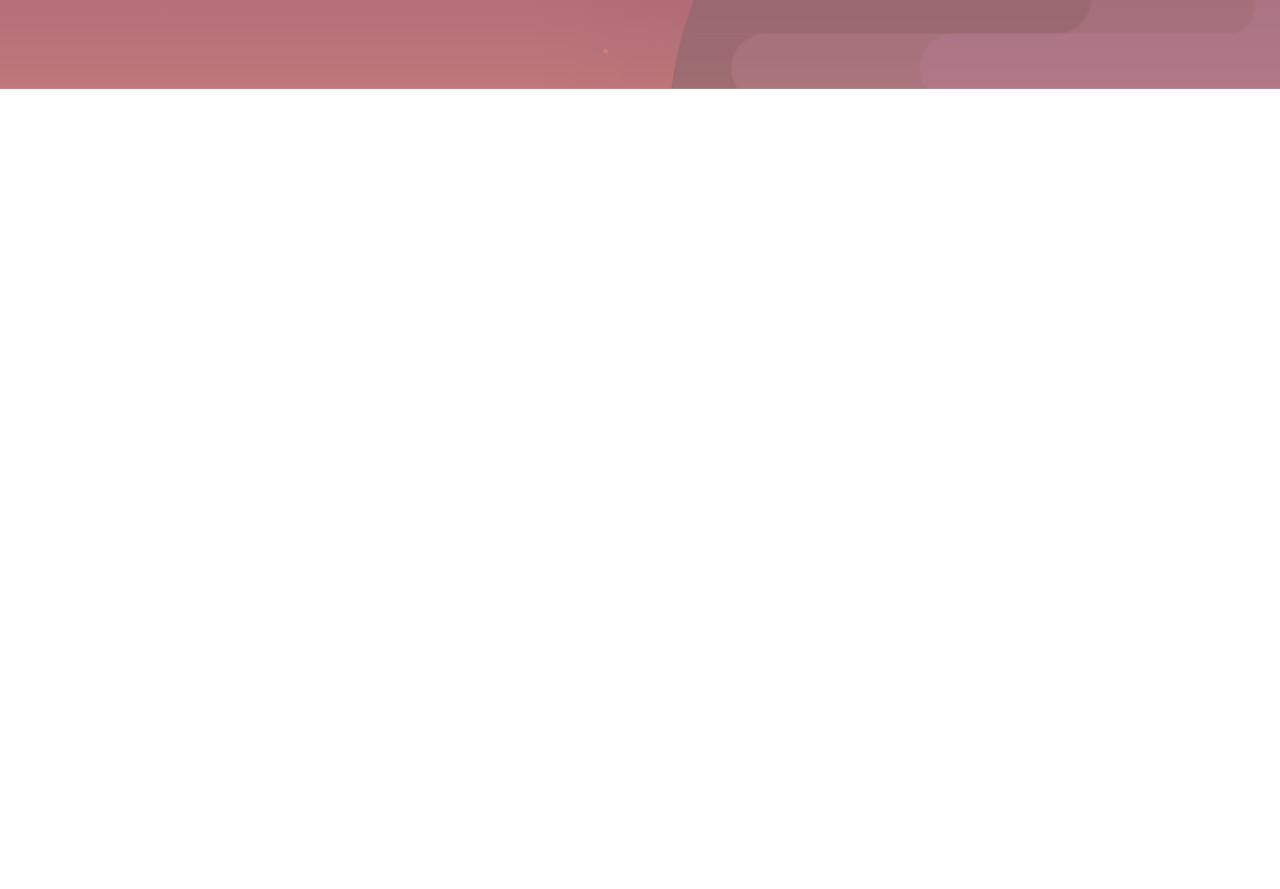
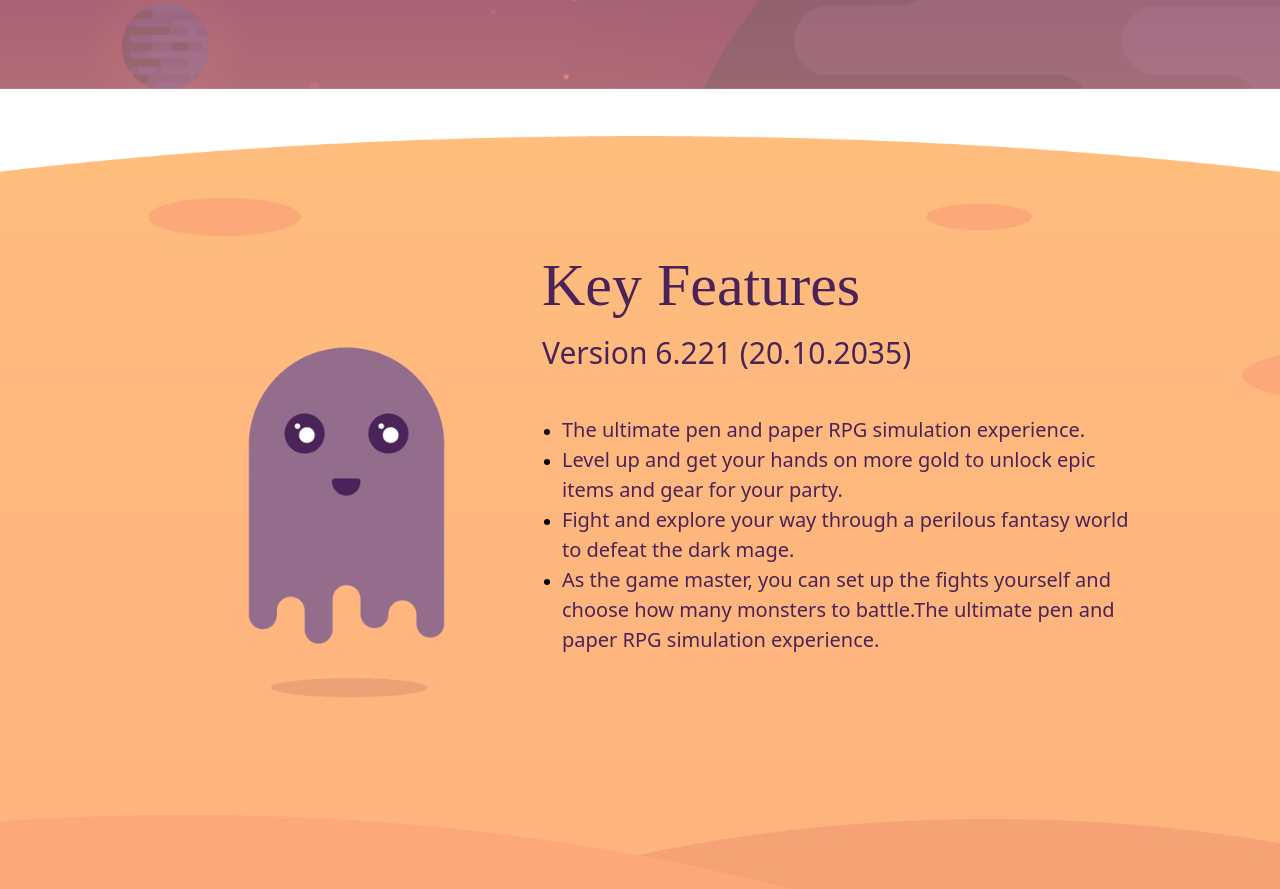
Before and after one commit to hamza786504/wix-theme-clone, a website: page public/index.html in a window 1280 px wide. Shown: the part 711-1600 px from the top of the page. Before the commit the page ends 800 px from the top, so only its background shows below. Drawn offline with Linux system fonts and the light colour scheme; a web font is replaced by a local one.

Commit message:
features section ready -v1

```diff
--- a/public/index.html
+++ b/public/index.html
@@ -47,17 +47,30 @@
       </div>
     </header>
 
-
-    <section class="banner my-20">
-      <div class="banner-container mx-auto px-0 md:px-16 flex flex-col md:flex-row items-center justify-between">
-        <div class="left text-center md:text-start mt-8 w-full px-3 md:px-0 md:w-3/5">
+    <section class="banner relative mt-5 md:mt-20">
+      <div
+        class="banner-container mx-auto px-0 md:px-16 flex flex-col md:flex-row items-center justify-between"
+      >
+        <div
+          class="left text-center md:text-start mt-8 w-full px-3 md:px-0 md:w-3/5"
+        >
           <h1 class="heading">Space Alien</h1>
           <p>New game from Space-It Industries ltd.</p>
           <div class="banner_image_cover md:hidden mx-auto pt-14 mt-3">
-            <img src="images/mobile-inner-image.jpg" class="mx-auto" alt="mobile-frame" />
+            <img
+              src="images/mobile-inner-image.jpg"
+              class="mx-auto"
+              alt="mobile-frame"
+            />
           </div>
-          <p class="mt-5">I'm a paragraph. Click here to add your own text and edit me. It’s easy. Just click “Edit Text” or double click me to add your own content and make changes to the font.</p>
-          <div class="download_icons flex flex-col items-center mt-4 space-y-4 md:space-y-0 space-x-0 md:space-x-5 md:flex-row md:mt-12">
+          <p class="mt-5">
+            I'm a paragraph. Click here to add your own text and edit me. It’s
+            easy. Just click “Edit Text” or double click me to add your own
+            content and make changes to the font.
+          </p>
+          <div
+            class="download_icons flex flex-col items-center mt-4 space-y-4 md:space-y-0 space-x-0 md:space-x-5 md:flex-row md:mt-12"
+          >
             <a href="/">
               <img src="images/app-store-image.png" alt="" />
             </a>
@@ -65,13 +78,58 @@
               <img src="images/google-play.png" alt="" />
             </a>
           </div>
-
-
         </div>
         <div class="right hidden md:flex w-full px-3 md:px-0 md:w-2/5">
           <div class="banner_image_cover me-0 ms-auto pt-14">
-            <img src="images/mobile-inner-image.jpg" class="mobile_inner mx-auto" alt="mobile-frame" />
+            <img
+              src="images/mobile-inner-image.jpg"
+              class="mobile_inner mx-auto"
+              alt="mobile-frame"
+            />
           </div>
+        </div>
+      </div>
+      <img src="images/banner_after_design.png" class="w-full mt-36" alt="" />
+    </section>
+
+    <section class="features">
+      <div class="feature-container mx-auto flex flex-col md:flex-row items-center justify-between">
+        <div
+          class="left text-center hidden md:block md:text-start mt-8 w-full px-3 md:px-0 md:w-2/5"
+        >
+          <img
+            src="images/feature_image.gif"
+            class="feature_image mx-auto"
+            alt="feature"
+          />
+        </div>
+        <div class="right w-full px-3 md:px-0 md:w-3/5">
+          <h1 class="heading">Key Features</h1>
+          <p>Version 6.221 (20.10.2035)</p>
+          <ul class="mt-10 lists">
+            <li>
+              <p>The ultimate pen and paper RPG simulation experience.</p>
+            </li>
+            <li>
+              <p>
+                Level up and get your hands on more gold to unlock epic items
+                and gear for your party.
+              </p>
+            </li>
+            <li>
+              <p>
+                Fight and explore your way through a perilous fantasy world to
+                defeat the dark mage.
+              </p>
+            </li>
+            <li>
+              <p>
+                As the game master, you can set up the fights yourself and
+                choose how many monsters to battle.The ultimate pen and paper
+                RPG simulation experience.
+              </p>
+            </li>
+          </ul>
         </div>
       </div>
     </section>
--- a/src/style.css
+++ b/src/style.css
@@ -19,27 +19,36 @@
 @font-face {
   font-family: "Brandon Grot W01 Light";
   src: url("https://db.onlinewebfonts.com/t/6dd2f2510b4a00a5461b2455928209c2.eot");
-  src: url("https://db.onlinewebfonts.com/t/6dd2f2510b4a00a5461b2455928209c2.eot?#iefix")format("embedded-opentype"),
-  url("https://db.onlinewebfonts.com/t/6dd2f2510b4a00a5461b2455928209c2.woff2")format("woff2"),
-  url("https://db.onlinewebfonts.com/t/6dd2f2510b4a00a5461b2455928209c2.woff")format("woff"),
-  url("https://db.onlinewebfonts.com/t/6dd2f2510b4a00a5461b2455928209c2.ttf")format("truetype"),
-  url("https://db.onlinewebfonts.com/t/6dd2f2510b4a00a5461b2455928209c2.svg#Brandon Grot W01 Light")format("svg");
+  src: url("https://db.onlinewebfonts.com/t/6dd2f2510b4a00a5461b2455928209c2.eot?#iefix")
+      format("embedded-opentype"),
+    url("https://db.onlinewebfonts.com/t/6dd2f2510b4a00a5461b2455928209c2.woff2")
+      format("woff2"),
+    url("https://db.onlinewebfonts.com/t/6dd2f2510b4a00a5461b2455928209c2.woff")
+      format("woff"),
+    url("https://db.onlinewebfonts.com/t/6dd2f2510b4a00a5461b2455928209c2.ttf")
+      format("truetype"),
+    url("https://db.onlinewebfonts.com/t/6dd2f2510b4a00a5461b2455928209c2.svg#Brandon Grot W01 Light")
+      format("svg");
 }
 
 :root {
   --dull-orange: #ffae7e;
   --purple: #4a2359;
   --font_0: "Reklame Script W00 Medium";
-  --font_7: normal normal normal 26px/1.4em brandon-grot-w01-light,brandon-grot-w05-light,sans-serif;
+  --font_7: normal normal normal 26px/1.4em brandon-grot-w01-light,
+    brandon-grot-w05-light, sans-serif;
 }
 
 * {
   padding: 0;
   margin: 0;
 }
+body{
+  overflow-y: scroll;
+}
 
 .background {
-  background: url("images/banner-lg.png");
+  background: url("images/banner-md.png");
   min-height: 100vh;
   width: 100%;
   position: fixed;
@@ -48,7 +57,9 @@
   background-position: center;
   z-index: -1;
 }
-header.header .header-container , .banner .banner-container{
+header.header .header-container,
+.banner .banner-container ,
+.features .feature-container{
   max-width: 980px;
   width: 100%;
 }
@@ -104,6 +115,7 @@ header.header .header-container , .banner .banner-container{
   opacity: 0;
   right: -100%;
   transition: opacity linear 0.15s;
+  z-index: 1000;
 }
 
 .side_bar .close_icon span {
@@ -127,6 +139,28 @@ header.header .header-container , .banner .banner-container{
   margin-top: -2.4px;
 }
 
+.banner .heading {
+  font-family: var(--font_0);
+  font-size: 40px;
+  color: white;
+}
+.banner p {
+  font-family: "Brandon Grot W01 Light";
+  font-size: 22px;
+  color: white;
+}
+.banner .banner-container .banner_image_cover {
+  background: url("images/mobile-frame.png");
+  background-repeat: no-repeat;
+  background-size: cover;
+  background-position: center;
+  height: 516px;
+  width: 255px;
+}
+.banner_image_cover .left .mobile_inner {
+  height: 75%;
+  margin-top: 55px;
+}
 
 
 
@@ -143,31 +177,41 @@ header.header .header-container , .banner .banner-container{
 
 
 
-.banner .heading{
-  font-family: var(--font_0);
-  font-size: 40px;
-  color: white;
-}
-.banner p{
-  font-family: "Brandon Grot W01 Light";
-  font-size: 22px;
-  color: white;
-}
-.banner .banner-container .banner_image_cover{
-  background: url("images/mobile-frame.png");
+
+
+.features{
+  background: url("images/feature_background.jpg");
   background-repeat: no-repeat;
+  width: 100vw;
+  min-height: 500px;
+  padding: 70px 10px;
   background-size: cover;
   background-position: center;
-  height: 516px;
-  width: 255px;
 }
-.banner_image_cover .left .mobile_inner{
-  height: 75%;
-  margin-top: 55px;
-  /* padding-top: 55px; */
+.features .feature_image{
+  max-width: 250px;
 }
-
-
+.feature-container .right .heading{
+  font-family: var(--font_0);
+  font-size: 45px;
+  color: var(--purple);
+}
+.feature-container .right p{
+  font-family: var(--font_7);
+  font-size: 25px;
+  font-weight: 200;
+  color: var(--purple);
+}
+.feature-container .right li p{
+  font-family: var(--font_7);
+  font-size: 18px;
+  font-weight: 200;
+  color: var(--purple);
+}
+ul.lists{
+  list-style-type: disc;
+  padding-left: 20px;
+}
 
 @media screen and (min-width: 768px) {
   .side_bar {
@@ -181,7 +225,24 @@ header.header .header-container , .banner .banner-container{
     font-size: 20px;
   }
   .menu li a:hover {
+    font-size: 20px;
+  }
+  .background {
+    background: url("images/banner-lg.png");
+    background-repeat: no-repeat;
+    background-size: cover;
+  }
+  .features{
+    padding: 0px 10px;
+    min-height: 780px;
+  }
+  .feature-container .right .heading{
+    font-size: 60px;
+  }
+  .feature-container .right p{
     font-size: 30px;
   }
-
+  .feature-container .right li p{
+    font-size: 20px;
+  }
 }
```
Also changed, not shown: public/images/banner_after_design.png (added), public/images/feature_background.jpg (added), public/images/feature_image.gif (added), public/style.css.
